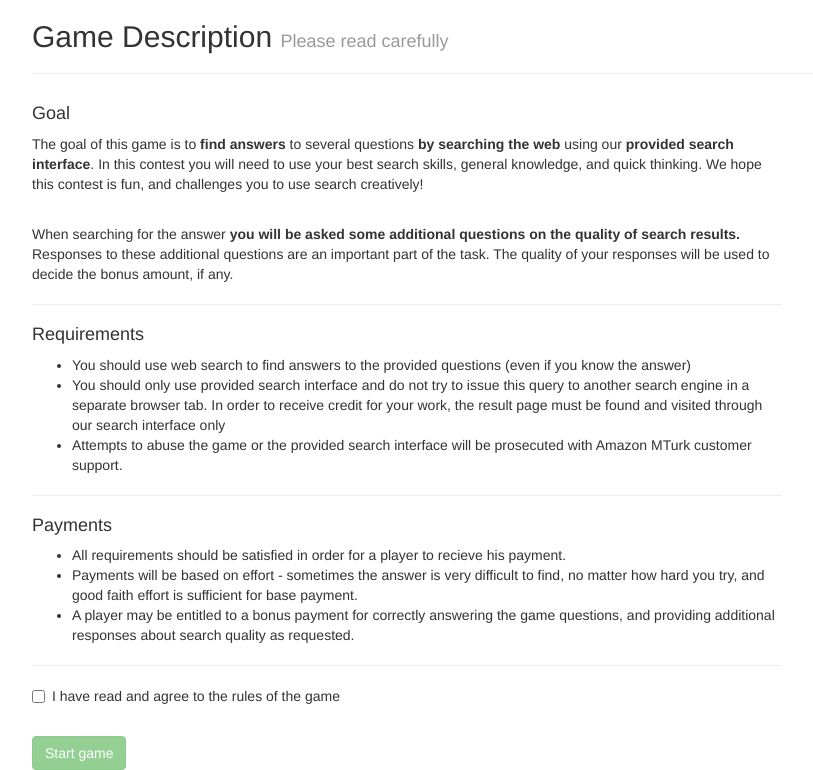
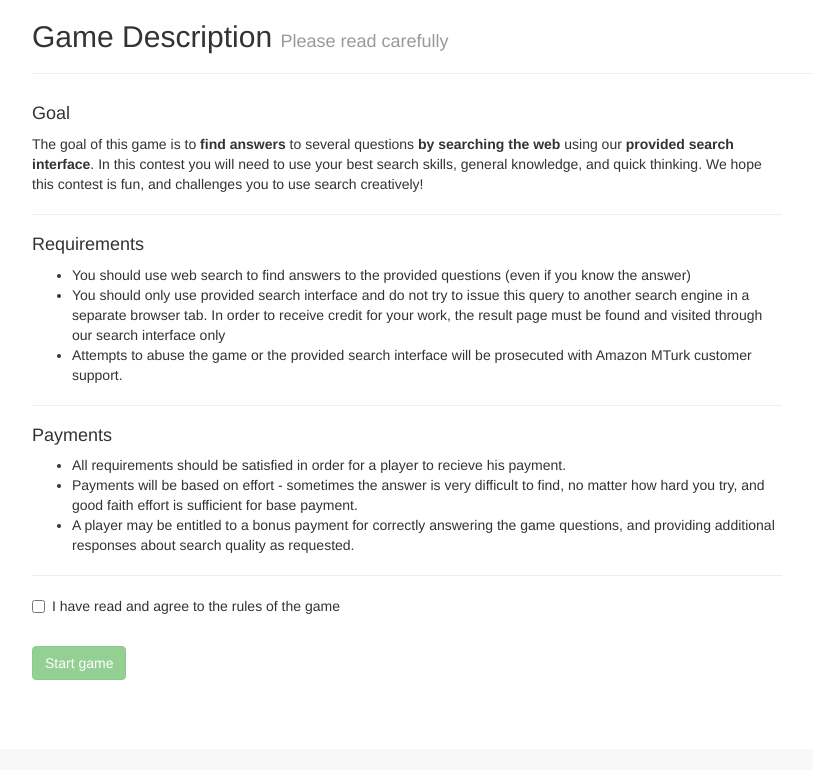
Before and after one commit to DenXX/ufindit, a Django app: template ufindit/templates/rules.html in a window 1280 px wide. Shown: the part 51-821 px from the top of the page, without its empty margins (38-851 px from the left). After the commit the page ends 731 px from the top, so only its background shows below. Run offline with Django 3.2, Linux system fonts and the light colour scheme; the template is opened without the code that fills it, so the values that code supplies are empty; parts of the project's set-up code (start-up, migrations or seed data) failed here and were passed over.

Commit message:
Fixing game rules

```diff
--- a/ufindit/templates/rules.html
+++ b/ufindit/templates/rules.html
@@ -10,8 +10,6 @@
   <p>The goal of this game is to <strong>find answers</strong> to several questions <strong>by searching the web</strong> using our <strong> provided search interface</strong>.
   In this contest you will need to use your best search skills, general knowledge, and quick thinking.
   We hope this contest is fun, and challenges you to use search creatively!</p>
-  <br />
-  When searching for the answer <strong>you will be asked some additional questions on the quality of search results.</strong> Responses to these additional questions are an important part of the task. The quality of your responses will be used to decide the bonus amount, if any.
   <hr />
   <h4>Requirements</h4>
   <ul>
```
